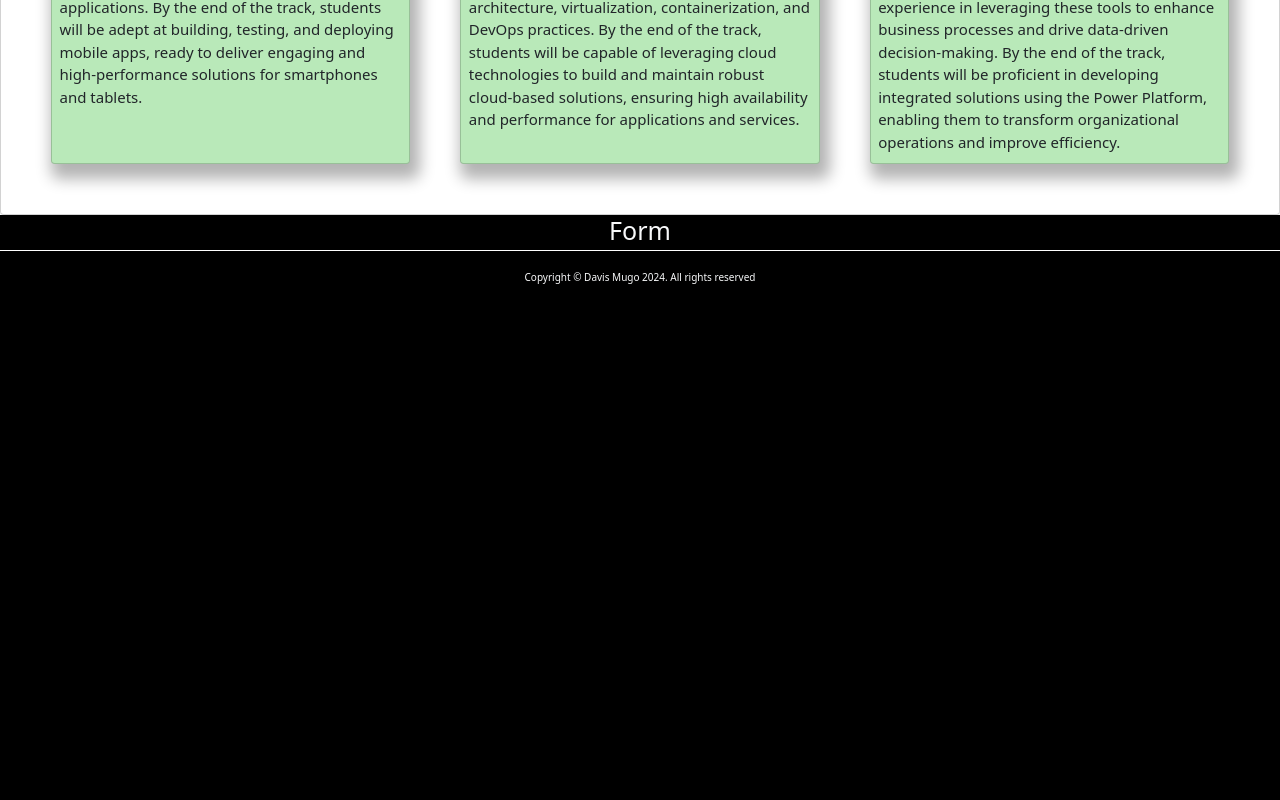
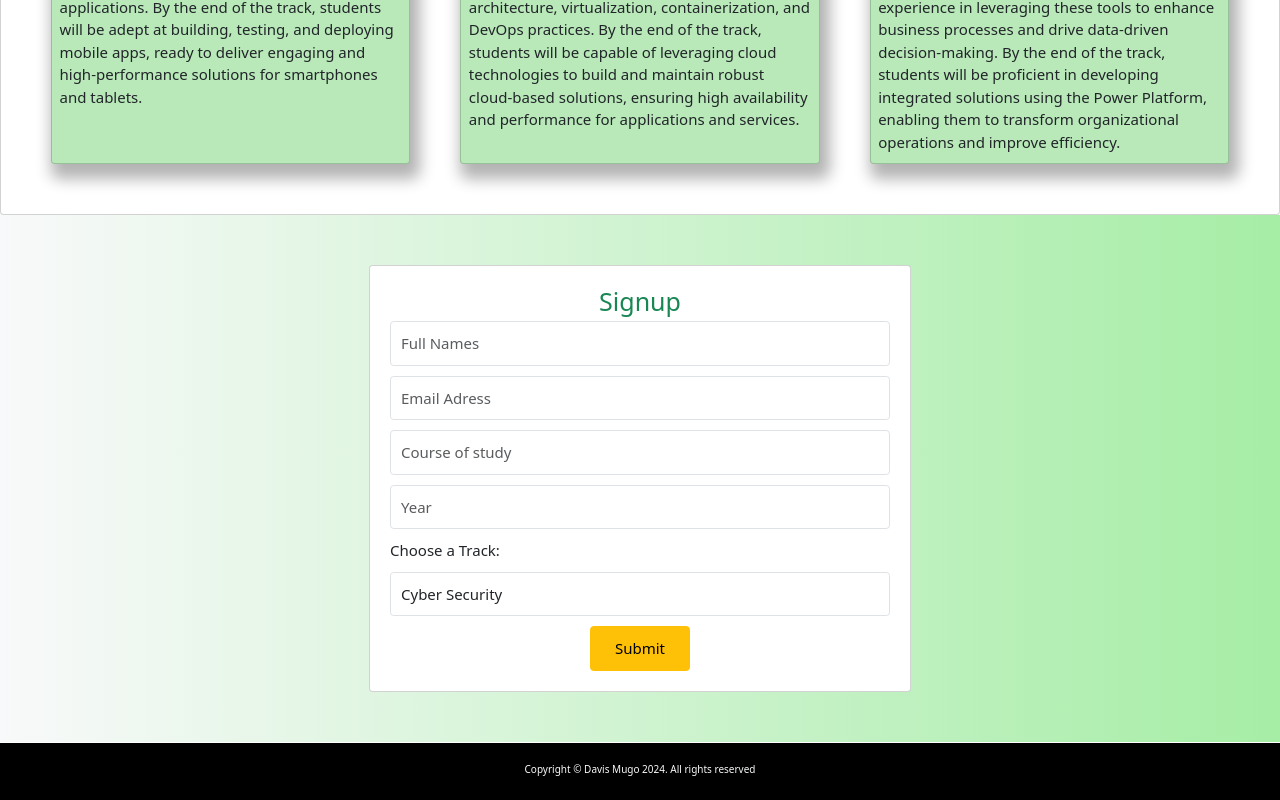
Before and after one commit to Davis-don/mut-tech-club, a React (Vite) app: page /tracks in a window 1280 px wide. Shown: the part 1834-2634 px from the top of the page. Before the commit the page ends 2142 px from the top, so only its background shows below. Built offline with nearby package versions, Linux system fonts and the light colour scheme.

Commit message:
added a form

```diff
--- a/src/Components/Pages/Tracks.jsx
+++ b/src/Components/Pages/Tracks.jsx
@@ -6,7 +6,7 @@ import Tracksform from '../Tracks/Applyform/tracksform'
 
 function Tracks() {
   return (
-    <div className='overall-tracks-page'>
+    <div className='overall-tracks-page bg-light'>
       <Trackshero/>
       <Trackscards/>
       <Tracksform/>
--- a/src/Components/Tracks/Applyform/Tracksform.css
+++ b/src/Components/Tracks/Applyform/Tracksform.css
@@ -1,6 +1,45 @@
 .overall-tracks-form{
+/* background-color: rgb(182, 210, 182); */
+background-image: linear-gradient(to right, rgba(255,0,0,0), rgb(166, 237, 166));
+padding-block: 5rem;
+}
+.overall-tracks-form-form{
+width: max-content;
+padding: 2rem;
+margin: auto;
+}
+.overall-tracks-form-form form{
+width: 50rem;
+display: flex;
+flex-direction: column;
+gap:10px;
 
+}
+.input-field{
+padding: 1rem;
+font-size: 1.5rem;
+}
+.choose-track-label{
+    font-size: 1.5rem;
 }
 .tracksform-main-title{
 text-align: center;
 }
+.btn-holder{
+width: max-content;
+margin: auto;
+}
+.submit-btn{
+width: 10rem;
+padding-block: 1rem;
+font-size: 1.5rem;
+}
+@media screen and (max-width:43.75rem) {
+    .overall-tracks-form-form form{
+        width:70vw;
+        display: flex;
+        flex-direction: column;
+        gap:10px;
+
+        }
+}
--- a/src/Components/Tracks/Applyform/Tracksform.jsx
+++ b/src/Components/Tracks/Applyform/Tracksform.jsx
@@ -4,7 +4,30 @@ import './Tracksform.css'
 function Tracksform() {
   return (
     <div className='overall-tracks-form'>
-        <h1 className='text-light tracksform-main-title'>Form</h1>
+        <div className="overall-tracks-form-form card">
+        <h1 className='text-success tracksform-main-title'>Signup</h1>
+            <form>
+   <input type='text' className='form-control input-field' placeholder='Full Names'/>
+   <input type='email' className='form-control input-field' placeholder='Email Adress'/>
+   <input type='text' className='form-control input-field' placeholder='Course of study'/>
+   <input type='year' className='form-control input-field' placeholder='Year'/>
+   <label className='choose-track-label' for="tracks">Choose a Track:</label>
+        <select id="tracks" name="tracks" className='form-control input-field'>
+            <option value="Cyber Security">Cyber Security</option>
+            <option value="UI/UX design ">UI/UX design </option>
+            <option value="Web development">Web development</option>
+            <option value="Mobile apps development">Mobile apps development</option>
+            <option value="Cloud engineering">Cloud engineering</option>
+            <option value="Power Platform">Power Platform</option>
+        </select>
+        <div className="btn-holder">
+            <button className='btn btn-warning submit-btn'>Submit</button>
+        </div>
+   </form>
+
+
+
+        </div>
         </div>
   )
 }
```
